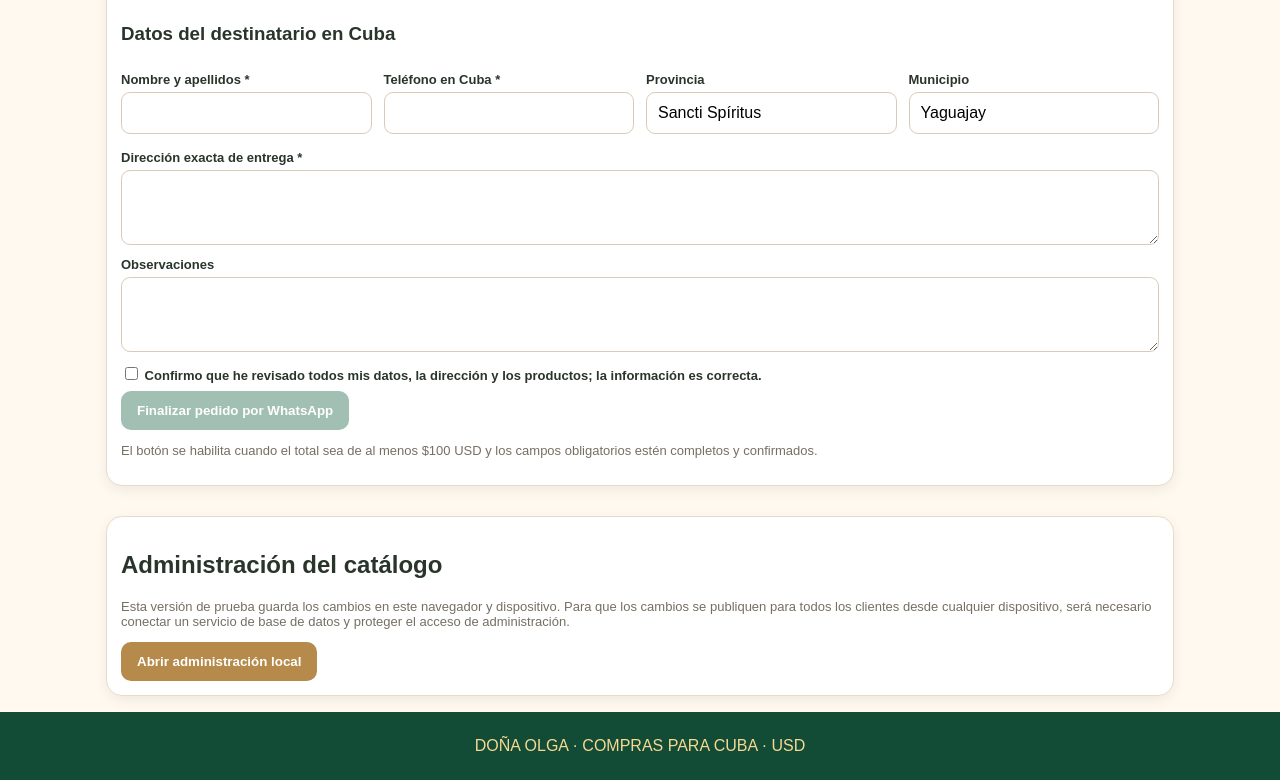
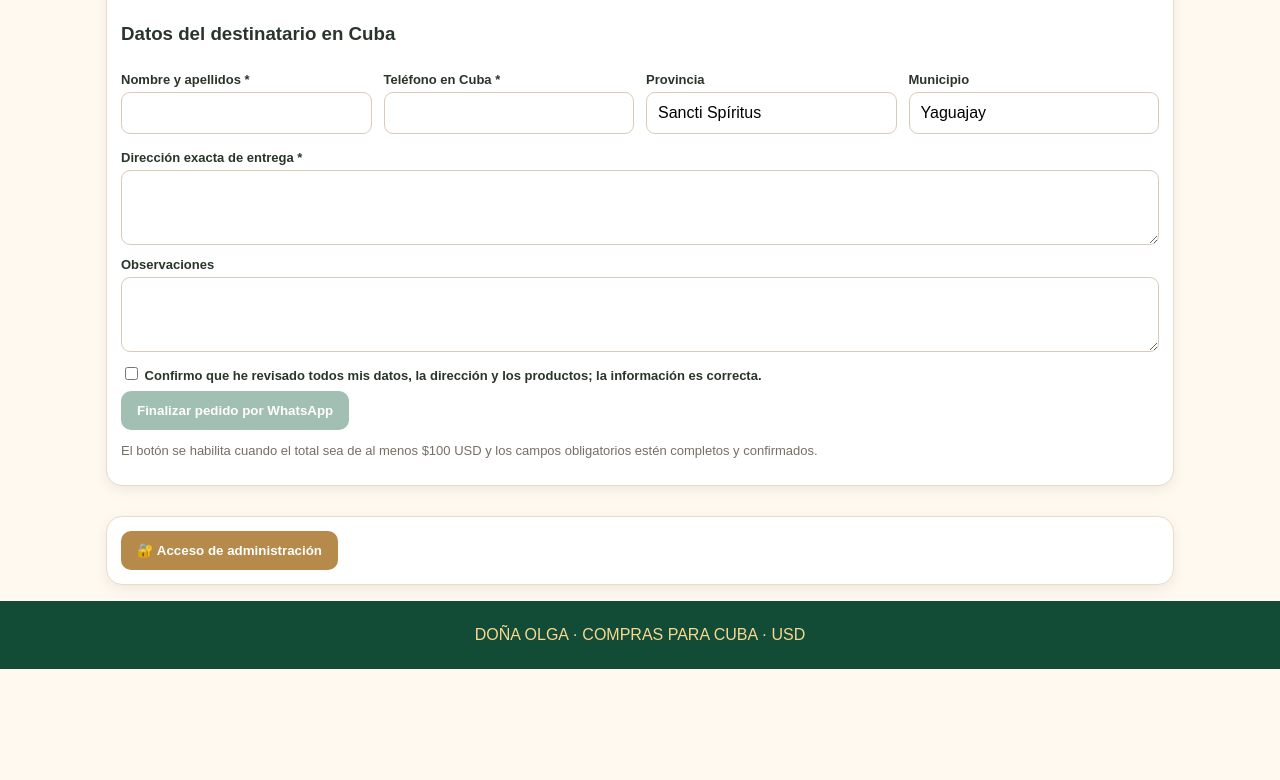
Before and after one commit to olga020653/dona-olga-compras, a plain HTML site: page index.html in a window 1280 px wide. Shown: the part 2142-2922 px from the top of the page. After the commit the page ends 2811 px from the top, so only its background shows below. Drawn offline with Linux system fonts and the light colour scheme.

Commit message:
Update index.html

```diff
--- a/index.html
+++ b/index.html
@@ -207,10 +207,15 @@ footer{
     <p class="muted">El botón se habilita cuando el total sea de al menos $100 USD y los campos obligatorios estén completos y confirmados.</p>
   </section>
   <section class="panel admin">
-    <h2>Administración del catálogo</h2>
-    <p class="muted">Esta versión de prueba guarda los cambios en este navegador y dispositivo. Para que los cambios se publiquen para todos los clientes desde cualquier dispositivo, será necesario conectar un servicio de base de datos y proteger el acceso de administración.</p>
-    <button class="secondary" onclick="toggleAdmin()">Abrir administración local</button>
+    <div id="adminlogin">
+      <button class="secondary" onclick="loginAdmin()">
+        🔐 Acceso de administración
+      </button>
+    </div>
+
     <div id="adminarea" class="hidden">
+      <h2>Administración del catálogo</h2>
+      <p class="muted">Administración del catálogo.</p>
       <p class="muted">Añade, edita o elimina productos. Los cambios locales no se sincronizan todavía con la tienda pública.</p>
       <div class="formgrid">
         <div class="field"><label for="newname">Nombre</label><input id="newname"></div>
```
